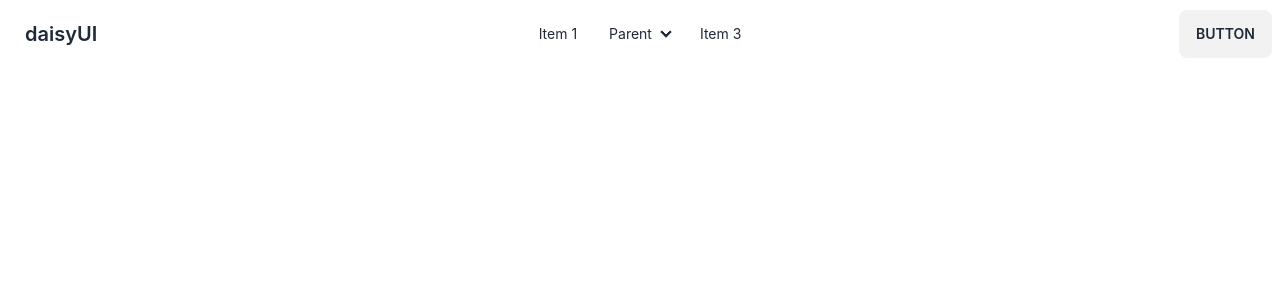
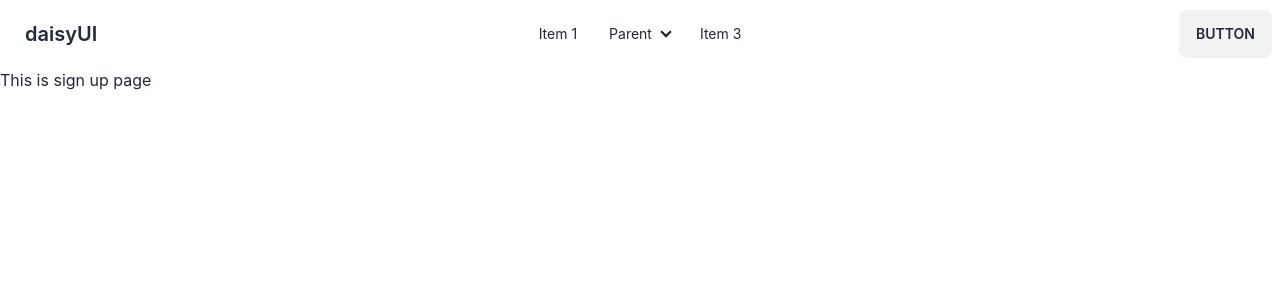
Before and after one commit to Iam-abdulahad/Doctor_Portal, a React (Create React App) app: page /signup in a window 1280 px wide. Shown: the top 300 px of the page. Built offline with nearby package versions, Linux system fonts and the light colour scheme.

Commit message:
created login and singup pages

```diff
--- a/src/App.js
+++ b/src/App.js
@@ -6,6 +6,9 @@ import Home from './Pages/Home/Home/Home';
 import About from './Pages/Home/About/About';
 import Appointment from './Pages/Home/Appointment/Appointment';
 import ContactUs from './Pages/Home/ContactUs/ContactUs';
+import Reviews from './Pages/Home/Reviews/Reviews';
+import Login from './Pages/Login/Login';
+import SignUp from './Pages/Login/SignUp';
 
 function App() {
   return (
@@ -14,9 +17,12 @@ function App() {
 
       <Routes>
         <Route path='/' element={<Home></Home>}></Route>
-        <Route path='about' element={<About></About>}></Route>
+        <Route path='/about' element={<About></About>}></Route>
         <Route path='/appointment' element={<Appointment></Appointment>}></Route>
         <Route path='/contact' element={<ContactUs></ContactUs>}></Route>
+        <Route path='/reviews' element={<Reviews></Reviews>}></Route>
+        <Route path='/login' element={<Login></Login>}></Route>
+        <Route path='/signup' element={<SignUp></SignUp>}></Route>
       </Routes>
     </div>
   );
--- /dev/null
+++ b/src/Pages/Login/Login.js
@@ -0,0 +1,11 @@
+import React from 'react';
+
+const Login = () => {
+          return (
+                    <div>
+                              <h2>This is Login page</h2>
+                    </div>
+          );
+};
+
+export default Login;
--- /dev/null
+++ b/src/Pages/Login/SignUp.js
@@ -0,0 +1,11 @@
+import React from 'react';
+
+const SignUp = () => {
+          return (
+                    <div>
+                              <h2>This is sign up page</h2>
+                    </div>
+          );
+};
+
+export default SignUp;
```
